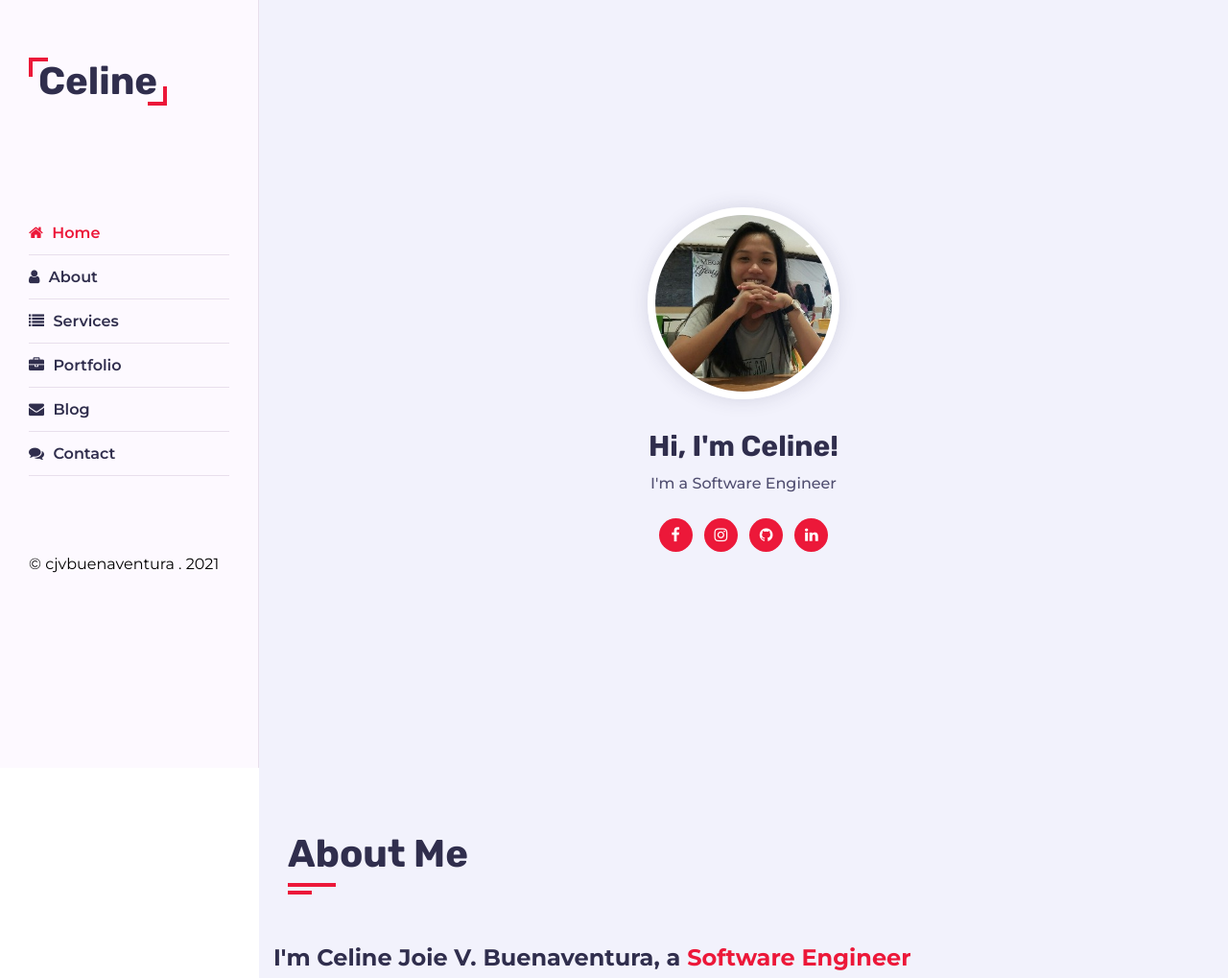
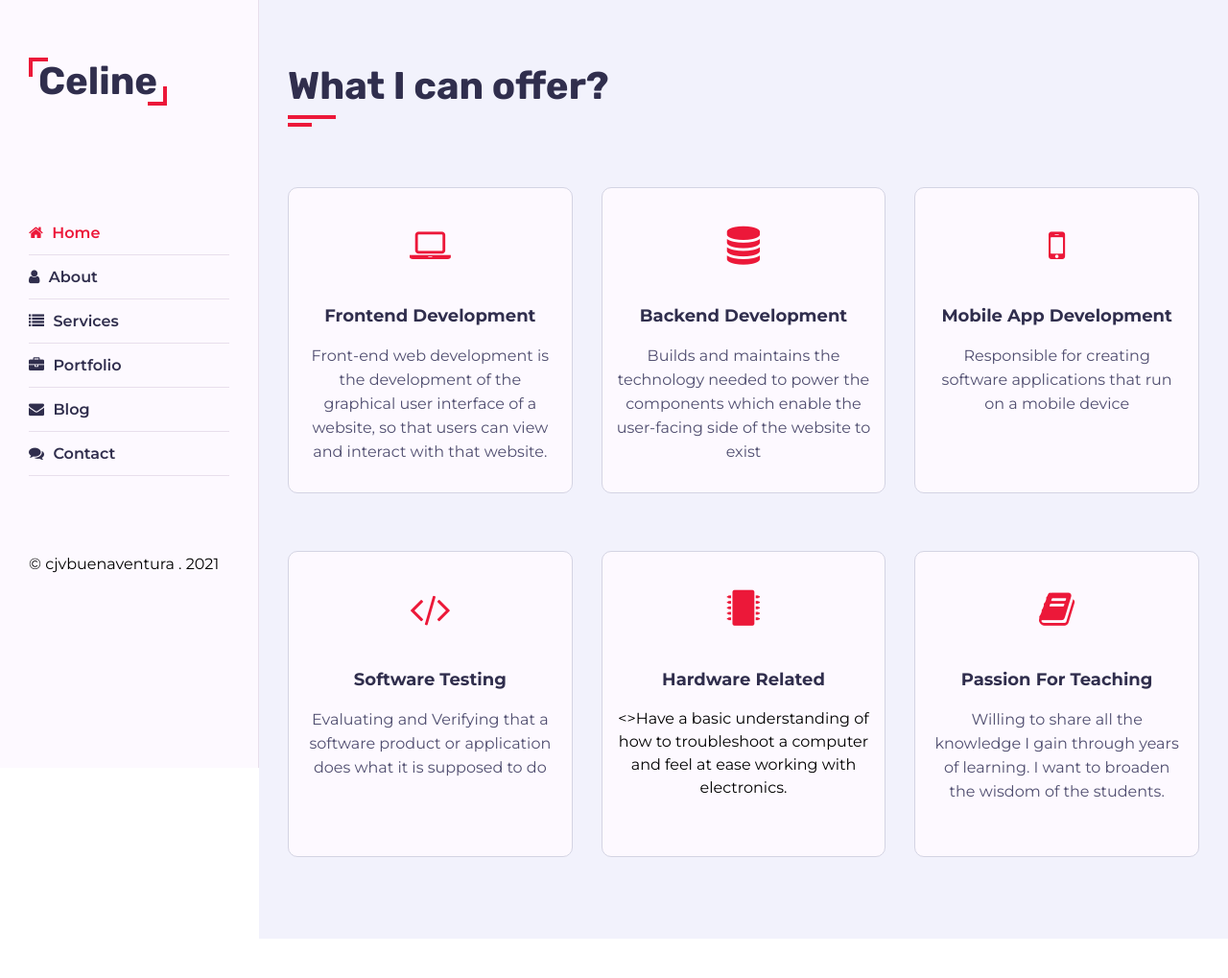
Before and after one commit to Buenaventura-Celine/Deploying-to-Firebase, a plain HTML site: page public/index.html in a window 1280 px wide. Shown: the top 1019 px of the page at 96% size. After the commit the page ends 978 px from the top, so only its background shows below. Drawn offline with Linux system fonts and the light colour scheme.

Commit message:
Services offered added

```diff
--- a/public/css/skins/pink.css
+++ b/public/css/skins/pink.css
@@ -10,7 +10,8 @@
 
 .aside .nav li a:hover,
 .aside .nav li a.active,
-.about .about-content .about-text h3 span {
+.about .about-content .about-text h3 span,
+.service .service-item .service-item-inner .icon .fa {
   color: #ec1839;
 }
 
@@ -23,6 +24,7 @@
 .btn,
 .about .about-content .skills .skill-item .progress .progress-in,
 .about .about-content .timeline .timeline-item::before,
-.about .about-content .timeline .circle-dot {
+.about .about-content .timeline .circle-dot,
+.service .service-item .service-item-inner:hover .icon {
   background-color: #ec1839;
 }
--- a/public/css/style.css
+++ b/public/css/style.css
@@ -515,3 +515,70 @@ body {
   color: #504e70;
   margin: 0;
 }
+
+/* Service Section */
+.service .container {
+  padding-bottom: 40px;
+}
+
+.service .service-item {
+  padding: 15px;
+  -ms-flex: 0 0 calc(100% / 3);
+  flex: 0 0 calc(100% / 3);
+  max-width: calc(100% / 3);
+  margin-bottom: 30px;
+}
+
+.service .service-item .service-item-inner {
+  background-color: #fdf9ff;
+  border: 1px solid #d4d4e3;
+  border-radius: 10px;
+  padding: 30px 15px;
+  text-align: center;
+  -webkit-transition: all 0.3s ease;
+  transition: all 0.3s ease;
+  height: 319px;
+}
+
+.service .service-item .service-item-inner:hover {
+  -webkit-box-shadow: 0 0 20px rgba(48, 46, 77, 0.15);
+  box-shadow: 0 0 20px rgba(48, 46, 77, 0.15);
+}
+
+.service .service-item .service-item-inner .icon {
+  height: 60px;
+  width: 60px;
+  display: block;
+  margin: 0 auto 30px;
+  line-height: 60px;
+  text-align: center;
+  border-radius: 50%;
+  -webkit-transition: all 0.3s ease;
+  transition: all 0.3s ease;
+}
+
+.service .service-item .service-item-inner .icon .fa {
+  font-size: 40px;
+  line-height: 60px;
+  -webkit-transition: all 0.3s ease;
+  transition: all 0.3s ease;
+}
+
+.service .service-item .service-item-inner:hover .icon .fa {
+  font-size: 25px;
+  color: white;
+}
+
+.service .service-item .service-item-inner h4 {
+  font-size: 18px;
+  margin-bottom: 15px;
+  color: #302e4d;
+  font-weight: 7000;
+  text-transform: capitalize;
+}
+.service .service-item .service-item-inner p {
+  font-size: 16px;
+  color: #504e70;
+  line-height: 25px;
+  margin: 0;
+}
--- a/public/index.html
+++ b/public/index.html
@@ -35,7 +35,7 @@
     <!--Main Content-->
       <div class="main-content">
         <!-- Home Section -->
-        <section class="home section">
+        <section class="home section hidden">
           <div class="container">
             <div class="intro">
               <img src="images/about.jpg" alt="profile" class="shadow-dark">
@@ -52,7 +52,7 @@
         </section>
 
         <!--About Section-->
-        <section class="about section">
+        <section class="about section hidden">
           <div class="container">
             <div class="row">
               <div class="section-title padd-15">
@@ -206,6 +206,75 @@
         </section>
         <!--About Section End-->
 
+        <!--Service Section-->
+        <section class="service section">
+          <div class="container">
+            <div class="row">
+              <div class="section-title padd-15">
+                <h2>What I can offer?</h2>
+              </div>
+            </div>
+
+            <div class="row">
+              <div class="service-item padd-15">
+                <div class="service-item-inner">
+                  <div class="icon"><i class="fa fa-laptop"></i></div>
+                  <h4>Frontend Development</h4>
+                  <p>Front-end web development is the
+                    development of the graphical user
+                    interface of a website, so that users
+                    can view and interact with that website.</p>
+                </div>
+              </div>
+
+              <div class="service-item padd-15">
+                <div class="service-item-inner">
+                  <div class="icon"><i class="fa fa-database"></i></div>
+                  <h4>Backend Development</h4>
+                  <p> Builds and maintains the technology needed to power the
+                    components which enable the user-facing side of the website
+                    to exist</p>
+                </div>
+              </div>
+
+              <div class="service-item padd-15">
+                <div class="service-item-inner">
+                  <div class="icon"><i class="fa fa-mobile"></i></div>
+                  <h4>Mobile App Development</h4>
+                  <p> Responsible for creating software applications that run on a mobile device</p>
+                </div>
+              </div>
+
+              <div class="service-item padd-15">
+                <div class="service-item-inner">
+                  <div class="icon"><i class="fa fa-code"></i></div>
+                  <h4>Software Testing</h4>
+                  <p> Evaluating and Verifying that a software product or application does what it is supposed to do</p>
+                </div>
+              </div>
+
+              <div class="service-item padd-15">
+                <div class="service-item-inner">
+                  <div class="icon"><i class="fa fa-microchip"></i></div>
+                  <h4>Hardware Related</h4>
+                  <>Have a basic understanding of how to troubleshoot a computer and feel at ease working with electronics.</p>
+                </div>
+              </div>
+
+              <div class="service-item padd-15">
+                <div class="service-item-inner">
+                  <div class="icon"><i class="fa fa-book"></i></div>
+                  <h4>Passion for Teaching</h4>
+                  <p>Willing to share all the knowledge I gain through years of learning. I want to broaden the wisdom of the students.</p>
+                </div>
+              </div>
+
+
+            </div>
+          </div>
+        </section>
+        <!--Service Section End-->
+
       </div>
     <!--Main Content End-->
 
```
